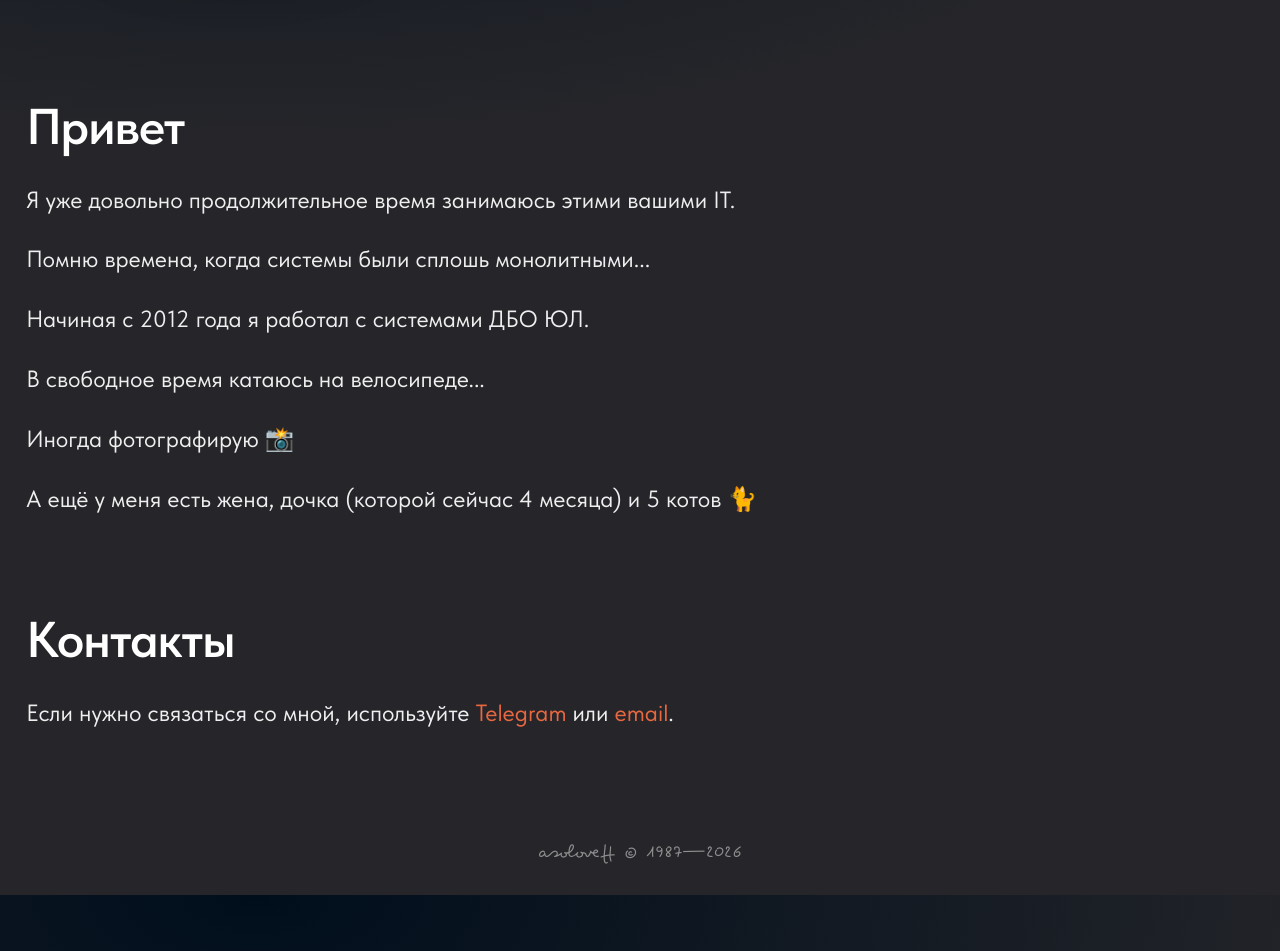
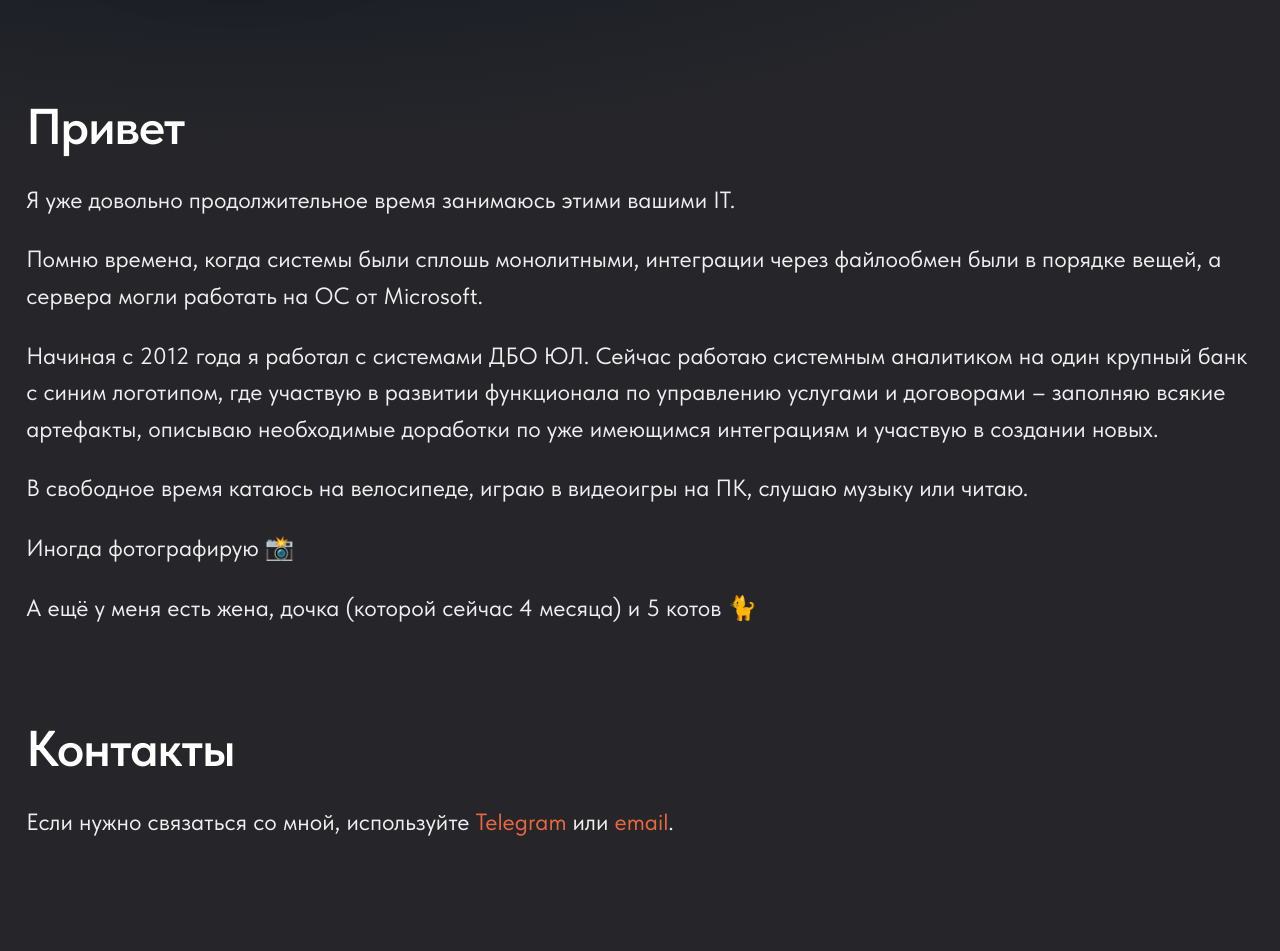
Before and after one commit to asoloveff/site-home, a Jekyll site: the page built from index.md, in a window 1280 px wide. Shown: the part 448-1399 px from the top of the page. Built offline with Jekyll 4.4.1, drawn with Linux system fonts in a browser that asks for light colours; some web fonts are replaced.

Commit message:
Update about.html

```diff
--- a/_includes/about.html
+++ b/_includes/about.html
@@ -2,9 +2,9 @@
 <div class="card">
 <h2>Привет</h2>
 <p>Я уже довольно продолжительное время занимаюсь этими вашими IT.</p>
-<p>Помню времена, когда системы были сплошь монолитными...</p>
-<p>Начиная с 2012 года я работал с системами ДБО ЮЛ.</p>
-<p>В свободное время катаюсь на велосипеде...</p>
+<p>Помню времена, когда системы были сплошь монолитными, интеграции через файлообмен были в порядке вещей, а сервера могли работать на ОС от Microsoft.</p>
+<p>Начиная с 2012 года я работал с системами ДБО ЮЛ. Сейчас работаю системным аналитиком на один крупный банк с синим логотипом, где участвую в развитии функционала по управлению услугами и договорами – заполняю всякие артефакты, описываю необходимые доработки по уже имеющимся интеграциям и участвую в создании новых.</p>
+<p>В свободное время катаюсь на велосипеде, играю в видеоигры на ПК, слушаю музыку или читаю.</p>
 <p>Иногда фотографирую 📸</p>
 <p>А ещё у меня есть жена, дочка (которой сейчас <script src="{{ '/assets/js/sva-age.js' | relative_url }}"></script>) и 5 котов 🐈</p>
 </div>
```
